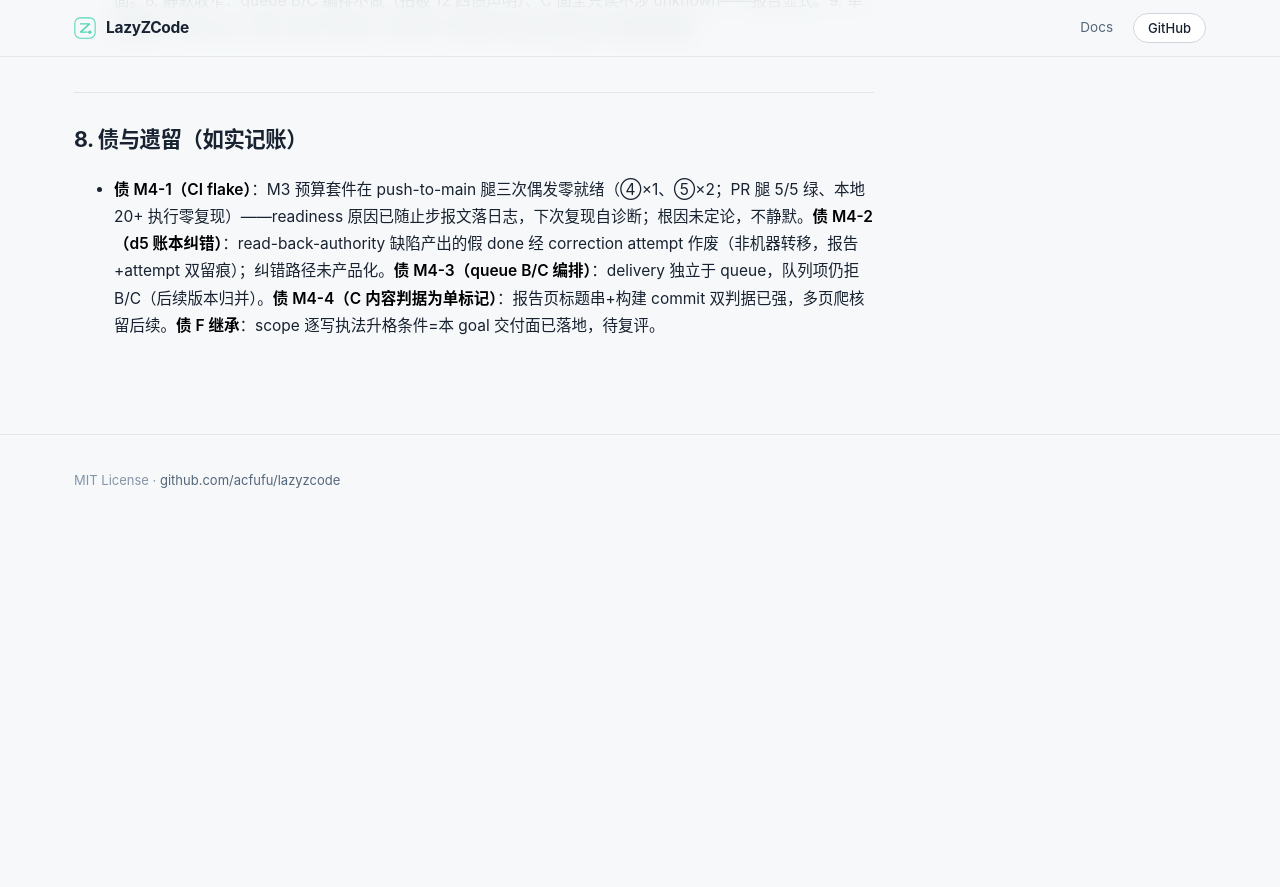
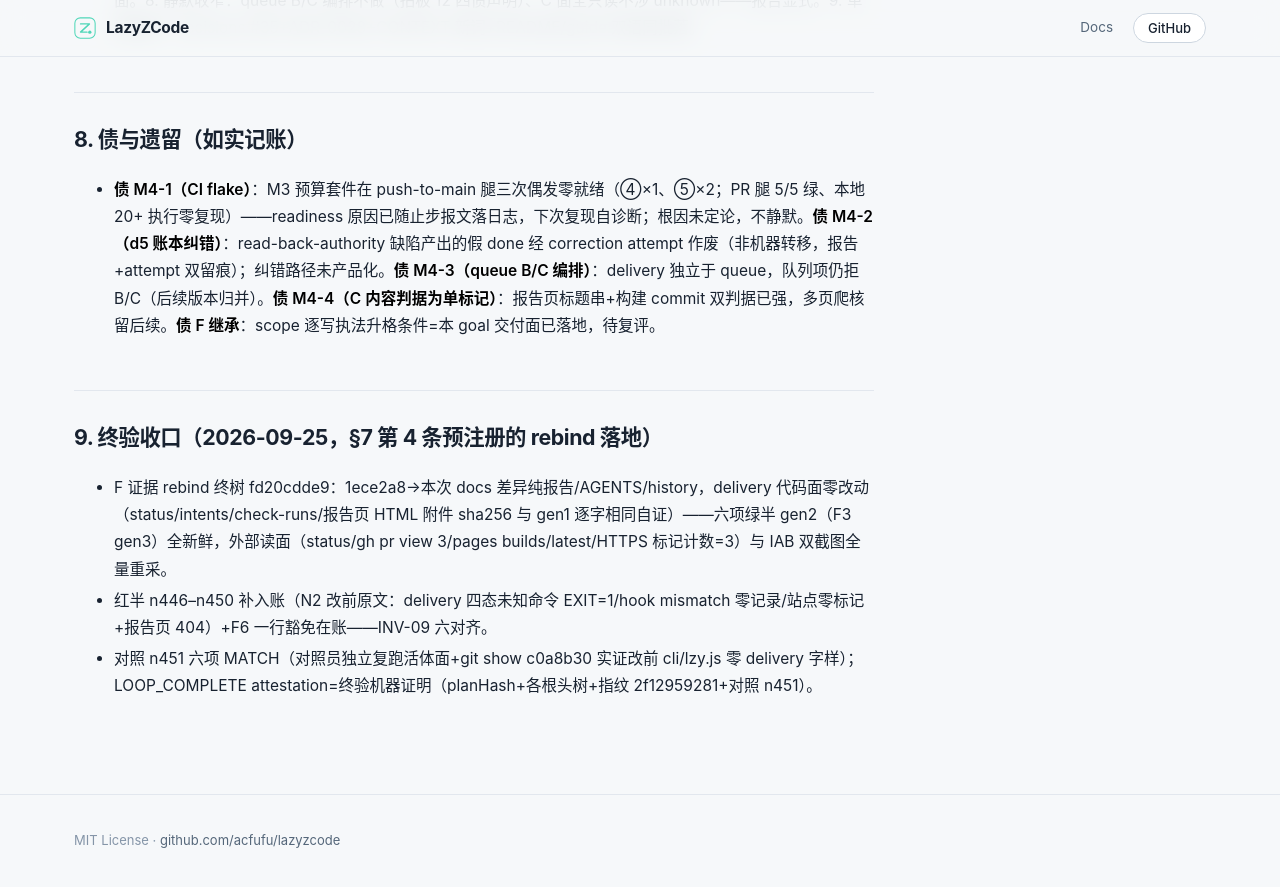
Before and after one commit to Acfufu/lazyzcode, a Jekyll site: the page built from docs/spikes/v030-m4-delivery-report.md, in a window 1280 px wide and 900 px high, scrolled down 4969 px. Shown: the top 887 px of the window. Built offline with Jekyll 4.4.1, drawn with Linux system fonts in a browser that asks for light colours; our own code applies the rules of GitHub Pages for plain Markdown files; before the commit the page ends 5509 px from its top, so only the background shows below that.

Commit message:
docs(v030-m4): 终验收口——F 证据 rebind 终树 fd20cdde9（红半 n446-450 入账+对照 n451 六项 MATCH）
Lzy-Attestation: 258e40f3053c77ab32a3b8bb6dd15fbf23f656f8bd62bfb5511482367975892e

Goal: v030-m4-delivery#N12

```diff
--- a/docs/spikes/v030-m4-delivery-report.md
+++ b/docs/spikes/v030-m4-delivery-report.md
@@ -90,3 +90,9 @@ Goal `v030-m4-delivery`（tier heavy · risk high · 契约 4a2efc76…59b ·
 ## 8. 债与遗留（如实记账）
 
 - **债 M4-1（CI flake）**：M3 预算套件在 push-to-main 腿三次偶发零就绪（④×1、⑤×2；PR 腿 5/5 绿、本地 20+ 执行零复现）——readiness 原因已随止步报文落日志，下次复现自诊断；根因未定论，不静默。**债 M4-2（d5 账本纠错）**：read-back-authority 缺陷产出的假 done 经 correction attempt 作废（非机器转移，报告+attempt 双留痕）；纠错路径未产品化。**债 M4-3（queue B/C 编排）**：delivery 独立于 queue，队列项仍拒 B/C（后续版本归并）。**债 M4-4（C 内容判据为单标记）**：报告页标题串+构建 commit 双判据已强，多页爬核留后续。**债 F 继承**：scope 逐写执法升格条件=本 goal 交付面已落地，待复评。
+
+## 9. 终验收口（2026-09-25，§7 第 4 条预注册的 rebind 落地）
+
+- F 证据 rebind 终树 fd20cdde9：1ece2a8→本次 docs 差异纯报告/AGENTS/history，delivery 代码面零改动（status/intents/check-runs/报告页 HTML 附件 sha256 与 gen1 逐字相同自证）——六项绿半 gen2（F3 gen3）全新鲜，外部读面（status/gh pr view 3/pages builds/latest/HTTPS 标记计数=3）与 IAB 双截图全量重采。
+- 红半 n446–n450 补入账（N2 改前原文：delivery 四态未知命令 EXIT=1/hook mismatch 零记录/站点零标记+报告页 404）+F6 一行豁免在账——INV-09 六对齐。
+- 对照 n451 六项 MATCH（对照员独立复跑活体面+git show c0a8b30 实证改前 cli/lzy.js 零 delivery 字样）；LOOP_COMPLETE attestation=终验机器证明（planHash+各根头树+指纹 2f12959281+对照 n451）。
```
